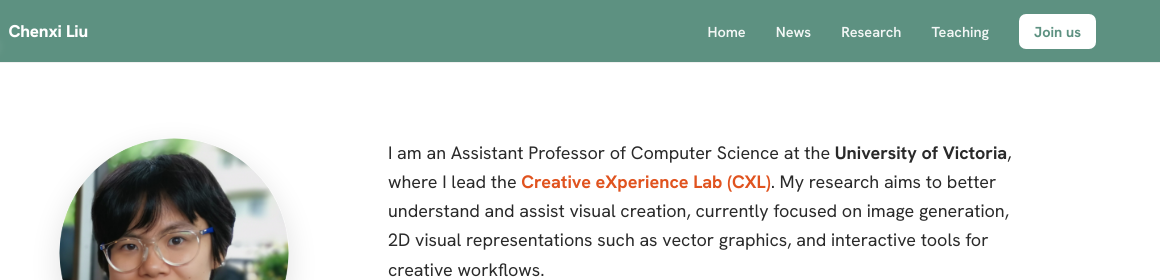
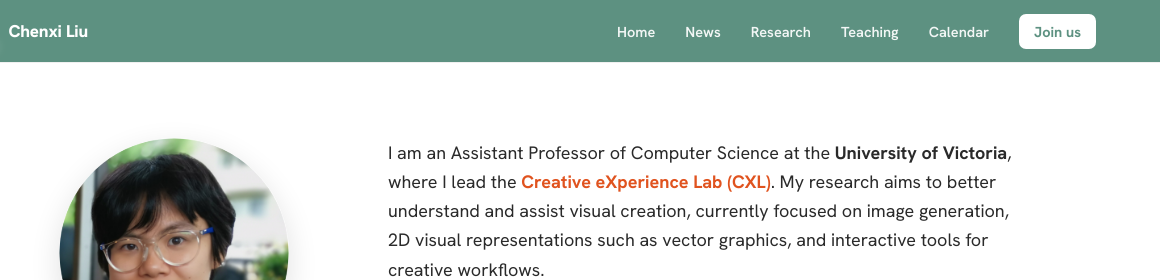
Before and after one commit to chenxil21/chenxil21.github.io, a plain HTML site: page index.html in a window 1280 px wide. Shown: the top 280 px of the page, 120-1280 px from the left. Drawn offline with Linux system fonts and the light colour scheme.

Commit message:
Added a link to public calendar.

```diff
--- a/index.html
+++ b/index.html
@@ -48,6 +48,7 @@
       <a href="/#news">News</a>
       <a href="/#research">Research</a>
       <a href="/#teaching">Teaching</a>
+      <a href="https://calendar.google.com/calendar/embed?src=liuchenxi0921%40gmail.com&ctz=America%2FVancouver&mode=WEEK" target="_blank" rel="noopener">Calendar</a>
       <a href="/joinus/" class="site-nav__join">Join us</a>
     </div>
   </nav>
```
